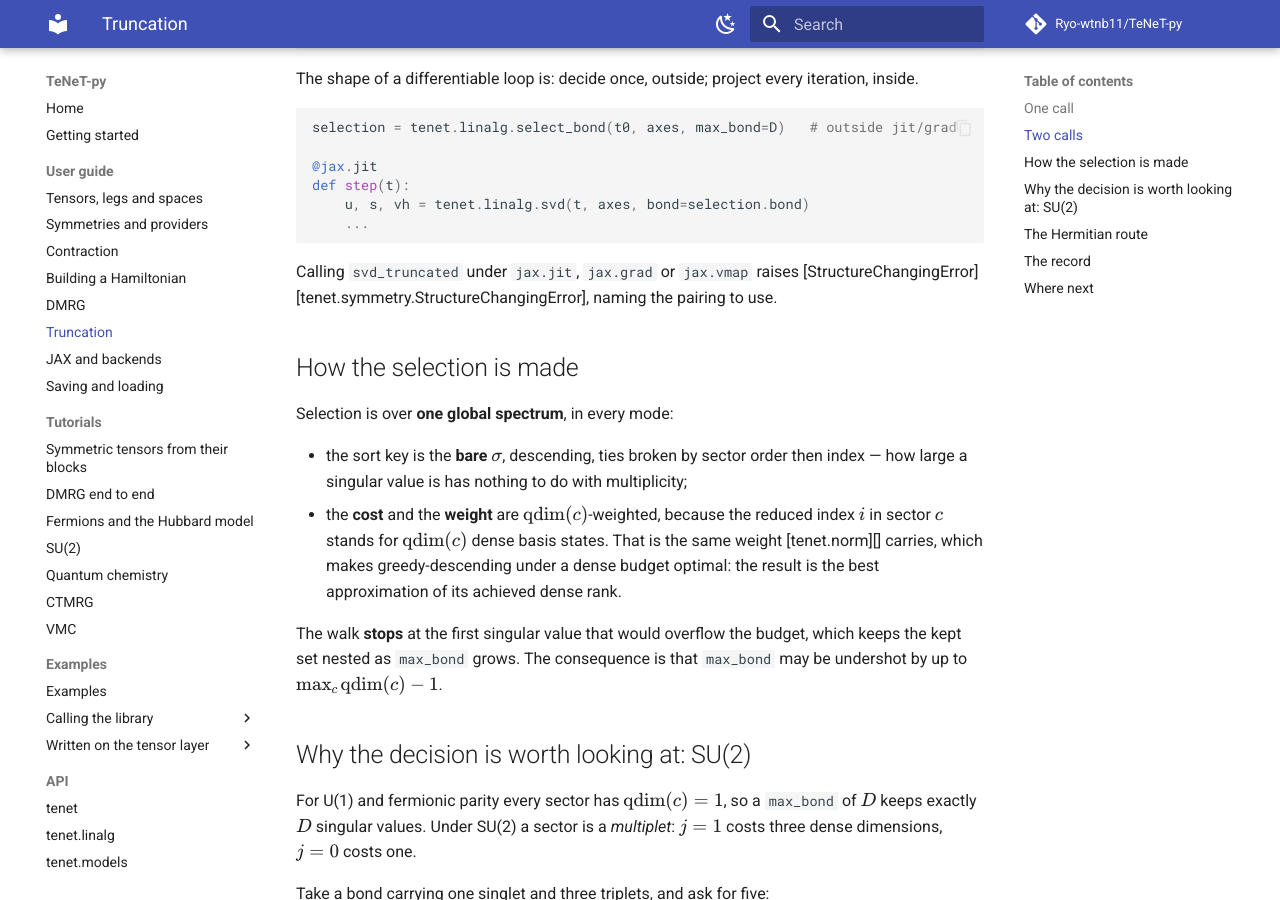
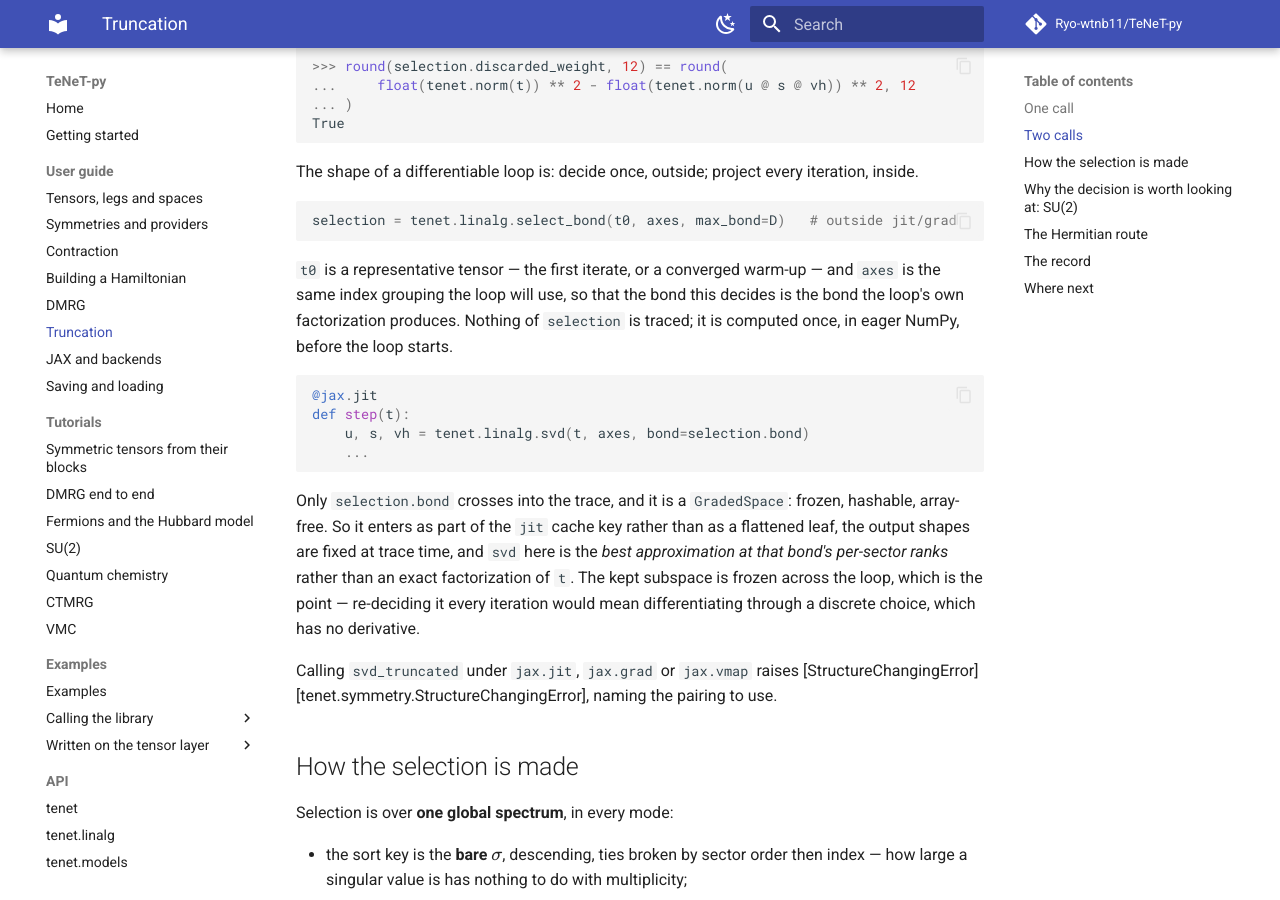
Before and after one commit to Ryo-wtnb11/TeNeT-py, an MkDocs documentation site: the page built from docs/guide/truncation.md, in a window 1280 px wide and 900 px high, scrolled down 1640 px. Built offline with MkDocs 1.6.1 and Material for MkDocs 9.7.7, drawn with Linux system fonts in a browser that asks for light colours; comment, search, counter and statistics services are not loaded; some of the changed text lies outside the part shown.

Commit message:
docs: say the decide-outside / project-inside pairing line by line
The pairing was shown as one block with a one-line caption. Now t0 and axes are said (a representative tensor, the loop's own index grouping), and what crosses the trace boundary is said: a GradedSpace as cache key, fixed output shapes, svd as best approximation at those ranks, and the kept subspace frozen because a discrete choice has no derivative. Also says what s.shape (2, 2) means in the opening example.

Co-Authored-By: Claude Fable 5 <noreply@anthropic.com>

````diff
--- a/docs/guide/truncation.md
+++ b/docs/guide/truncation.md
@@ -21,6 +21,10 @@ the **dense** bond dimension $\sum_c \operatorname{qdim}(c)\, m_c$, `cutoff` app
 (2, 2)
 
 ```
+
+`W` has dense dimension 3, so the untruncated bond would carry three singular values;
+`max_bond=2` cuts it to two, and `s` — a square map on the new bond — comes back `(2, 2)`.
+Which sector lost its value is not something the call was told, only something it decided.
 
 Passing neither `max_bond` nor `cutoff` is refused, naming [tenet.ops.linalg.svd][].
 `None` means "no truncation" on either; there are no sentinel values.
@@ -73,12 +77,26 @@ inside.
 
 ```python
 selection = tenet.linalg.select_bond(t0, axes, max_bond=D)   # outside jit/grad
+```
 
+`t0` is a representative tensor — the first iterate, or a converged warm-up — and `axes`
+is the same index grouping the loop will use, so that the bond this decides is the bond
+the loop's own factorization produces. Nothing of `selection` is traced; it is computed
+once, in eager NumPy, before the loop starts.
+
+```python
 @jax.jit
 def step(t):
     u, s, vh = tenet.linalg.svd(t, axes, bond=selection.bond)
     ...
 ```
+
+Only `selection.bond` crosses into the trace, and it is a `GradedSpace`: frozen, hashable,
+array-free. So it enters as part of the `jit` cache key rather than as a flattened leaf,
+the output shapes are fixed at trace time, and `svd` here is the *best approximation at
+that bond's per-sector ranks* rather than an exact factorization of `t`. The kept subspace
+is frozen across the loop, which is the point — re-deciding it every iteration would mean
+differentiating through a discrete choice, which has no derivative.
 
 Calling `svd_truncated` under `jax.jit`, `jax.grad` or `jax.vmap` raises
 [StructureChangingError][tenet.symmetry.StructureChangingError], naming the pairing to
````
